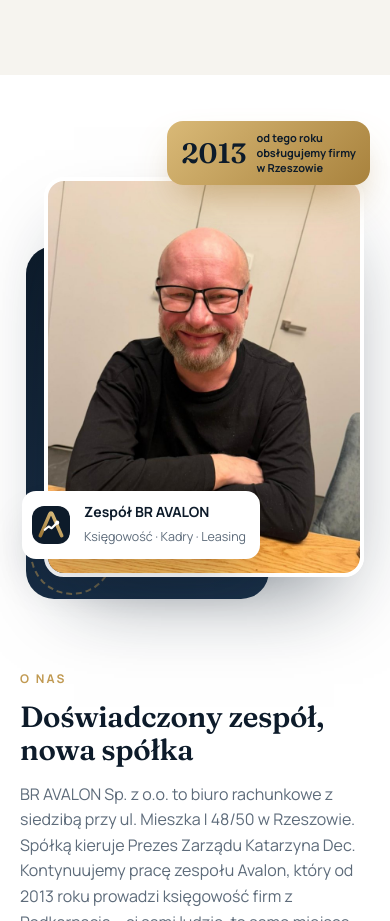
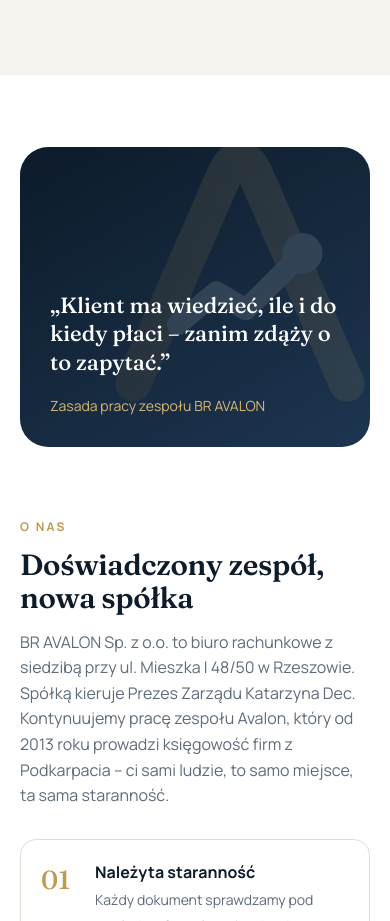
Before and after one commit to wwieczor-commits/avalon, a plain HTML site: page index.html in a window 390 px wide. Shown: the part 3960-4881 px from the top of the page. Drawn offline with Linux system fonts and the light colour scheme.

Commit message:
Revert "O nas: zdjęcie zespołu zamiast cytatu"
This reverts commit 569c0b980a48c32bd17a8d22b4005dfc2a70e8bc.

```diff
--- a/index.html
+++ b/index.html
@@ -417,34 +417,6 @@ body.menu-open .menu-bg{opacity:1;pointer-events:auto}
   .vid-text p{font-size:15px}
   .inno{font-size:11.5px;padding:7px 13px}
 }
-
-/* ===== ZDJĘCIE O NAS ===== */
-.about-photo{position:relative;padding:40px 0 34px 34px}
-.about-photo:before{content:"";position:absolute;left:0;bottom:0;width:72%;height:78%;border-radius:28px;background:linear-gradient(150deg,var(--ink),var(--ink-3))}
-.about-photo:after{content:"";position:absolute;left:14px;bottom:14px;width:120px;height:120px;border-radius:50%;border:2px dashed rgba(193,154,82,.55)}
-.ph-frame{position:relative;z-index:1;border-radius:26px;overflow:hidden;aspect-ratio:4/5;box-shadow:0 40px 80px -30px rgba(13,27,42,.55);border:6px solid #fff}
-.ph-frame img{width:100%;height:100%;object-fit:cover;display:block;transition:transform .8s ease}
-.about-photo:hover .ph-frame img{transform:scale(1.03)}
-.ph-badge{position:absolute;z-index:2;right:-18px;top:-34px;background:linear-gradient(135deg,#d9b977,#a8823d);color:var(--ink);border-radius:20px;padding:18px 20px;box-shadow:0 20px 40px -16px rgba(168,130,61,.8);display:flex;align-items:center;gap:14px}
-.ph-n{font-family:var(--serif);font-size:38px;font-weight:600;line-height:1}
-.ph-t{font-size:12.5px;font-weight:700;line-height:1.35}
-.ph-card{position:absolute;z-index:2;left:0;bottom:60px;background:#fff;border-radius:18px;padding:14px 20px 14px 14px;display:flex;align-items:center;gap:14px;box-shadow:0 24px 50px -20px rgba(13,27,42,.45)}
-.ph-mk{width:46px;height:46px;flex:0 0 46px;border-radius:12px;overflow:hidden}
-.ph-mk svg{width:100%;height:100%;display:block}
-.ph-card b{display:block;font-size:15px}
-.ph-card span{font-size:12.5px;color:var(--muted)}
-@media (max-width:980px){.about-photo{max-width:520px;margin:0 auto}}
-@media (max-width:720px){
-  .about-photo{padding:30px 0 22px 18px;margin:0 6px}
-  .about-photo:after{width:80px;height:80px;left:4px;bottom:4px}
-  .ph-frame{border-width:4px;border-radius:20px}
-  .ph-badge{right:-6px;top:-26px;padding:10px 14px;border-radius:16px;gap:10px}
-  .ph-n{font-size:28px}
-  .ph-t{font-size:11px}
-  .ph-card{bottom:40px;left:-4px;padding:10px 14px 10px 10px;border-radius:14px}
-  .ph-mk{width:38px;height:38px;flex-basis:38px}
-  .ph-card b{font-size:14px}
-}
 </style>
 </head>
 <body>
@@ -568,23 +540,9 @@ body.menu-open .menu-bg{opacity:1;pointer-events:auto}
 
 <section class="about" id="o-nas">
   <div class="wrap about-grid">
-    <div class="about-photo reveal">
-      <div class="ph-frame"><img src="assets/zespol.jpg" alt="Zespół BR AVALON" width="800" height="1000" loading="lazy"></div>
-      <div class="ph-badge"><div class="ph-n">2013</div><div class="ph-t">od tego roku<br>obsługujemy firmy<br>w Rzeszowie</div></div>
-      <div class="ph-card">
-        <div class="ph-mk"><svg viewBox="0 0 64 64" aria-hidden="true">
-  <defs>
-    <linearGradient id="gph" x1="0" y1="1" x2="1" y2="0">
-      <stop offset="0" stop-color="#9c7533"/><stop offset="1" stop-color="#e4c98a"/>
-    </linearGradient>
-  </defs>
-  <rect width="64" height="64" rx="16" fill="#0d1b2a"/>
-  <path d="M14 50 L29.5 14.5 Q32 9.5 34.5 14.5 L50 50" fill="none" stroke="url(#gph)" stroke-width="6" stroke-linecap="round" stroke-linejoin="round"/>
-  <path d="M21.5 40 L28 34.5 L33 37.5 L42.5 28" fill="none" stroke="#ffffff" stroke-width="3.6" stroke-linecap="round" stroke-linejoin="round"/>
-  <circle cx="42.5" cy="28" r="3.4" fill="#ffffff"/>
-</svg></div>
-        <div><b>Zespół BR AVALON</b><span>Księgowość · Kadry · Leasing</span></div>
-      </div>
+    <div class="about-visual reveal">
+      <blockquote>„Klient ma wiedzieć, ile i do kiedy płaci – zanim zdąży o to zapytać.”</blockquote>
+      <cite>Zasada pracy zespołu BR AVALON</cite>
     </div>
     <div class="reveal">
       <div class="eyebrow">O nas</div>
```
Also changed, not shown: assets/zespol.jpg (deleted).
